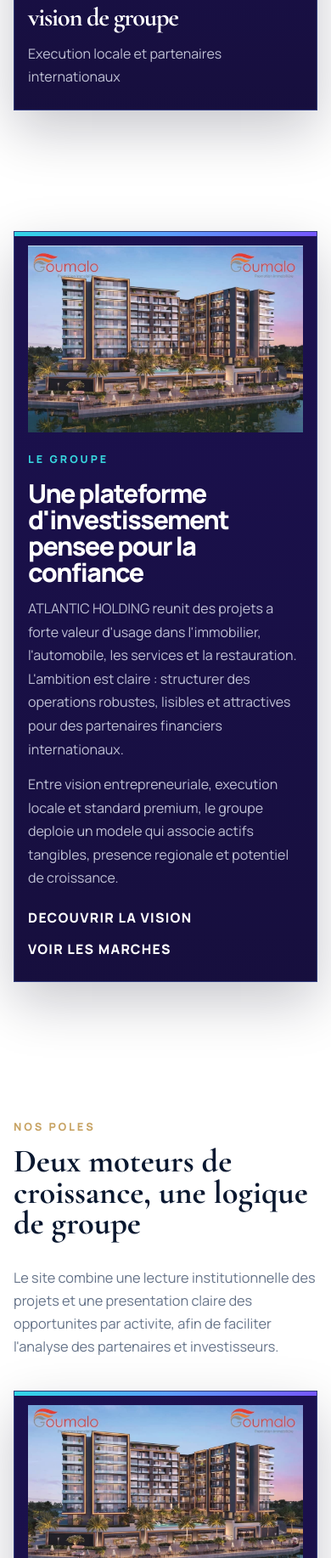
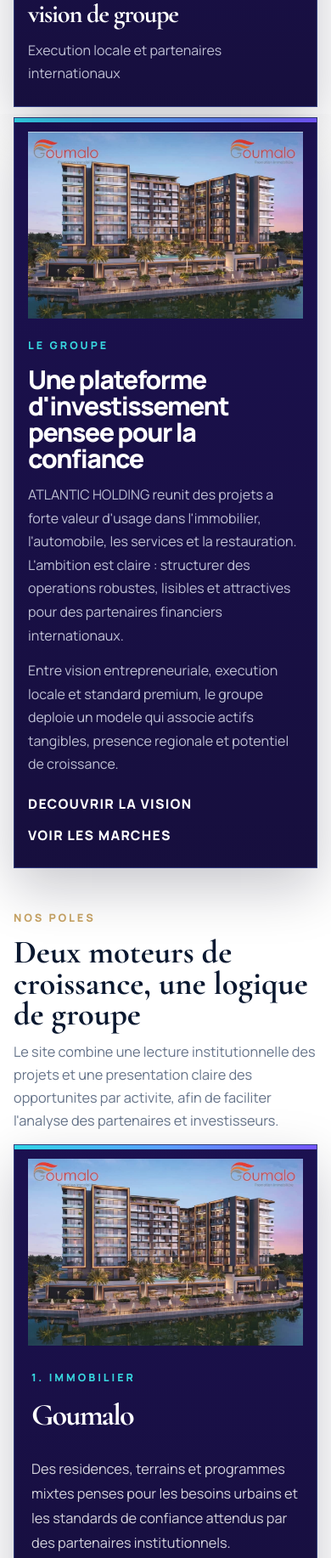
Before and after one commit to aronaeasyoil-bot/ATLANTIC-HOLDING, a website with bundled scripts: page index.html in a window 390 px wide. Shown: the part 2728-4562 px from the top of the page at 85% size. Built offline with nearby package versions, Linux system fonts and the light colour scheme; files whose address does not match are found by name.

Commit message:
Tighten mobile section spacing

```diff
--- a/assets/css/site.css
+++ b/assets/css/site.css
@@ -1528,11 +1528,16 @@ main {
   }
 
   .section {
-    padding: 80px 0;
+    padding: 54px 0;
   }
 
   .section--tight {
-    padding: 62px 0;
+    padding: 40px 0;
+  }
+
+  .section-head {
+    margin-bottom: 24px;
+    gap: 18px;
   }
 
   .stat-showcase {
@@ -1567,6 +1572,19 @@ main {
 @media (max-width: 560px) {
   :root {
     --header-height: 84px;
+  }
+
+  .section {
+    padding: 42px 0;
+  }
+
+  .section--tight {
+    padding: 30px 0;
+  }
+
+  .section-head {
+    margin-bottom: 18px;
+    gap: 14px;
   }
 
   .site-nav {
@@ -2135,10 +2153,31 @@ body[data-page="accueil"] .hero-video__dot--active {
   background: rgba(255, 255, 255, 0.92);
 }
 
-body[data-page="accueil"] .stat-showcase {
+body[data-page="accueil"] .section.section--tight.stat-showcase {
   margin-top: 0;
-  padding-top: 20px;
+  padding: 20px 0 18px;
   background: var(--white);
+}
+
+body[data-page="accueil"] .section {
+  padding: 58px 0;
+}
+
+body[data-page="accueil"] .section--tight {
+  padding: 40px 0;
+}
+
+body[data-page="accueil"] .section-head {
+  margin-bottom: 26px;
+  gap: 20px;
+}
+
+body[data-page="accueil"] main > .section + .section {
+  padding-top: 34px;
+}
+
+body[data-page="accueil"] main > .stat-showcase + .section {
+  padding-top: 12px;
 }
 
 .page-hero + .section {
@@ -2225,8 +2264,29 @@ body[data-page="accueil"].show-whatsapp .whatsapp-float {
     min-height: 100svh;
   }
 
-  body[data-page="accueil"] .stat-showcase {
-    padding-top: 16px;
+  body[data-page="accueil"] .section.section--tight.stat-showcase {
+    padding: 16px 0 12px;
+  }
+
+  body[data-page="accueil"] .section {
+    padding: 40px 0;
+  }
+
+  body[data-page="accueil"] .section--tight {
+    padding: 26px 0;
+  }
+
+  body[data-page="accueil"] .section-head {
+    margin-bottom: 18px;
+    gap: 14px;
+  }
+
+  body[data-page="accueil"] main > .section + .section {
+    padding-top: 24px;
+  }
+
+  body[data-page="accueil"] main > .stat-showcase + .section {
+    padding-top: 8px;
   }
 
   .page-hero + .section {
@@ -2274,6 +2334,31 @@ body[data-page="accueil"].show-whatsapp .whatsapp-float {
     font-size: 0.84rem;
   }
 
+  body[data-page="accueil"] .section.section--tight.stat-showcase {
+    padding: 12px 0 8px;
+  }
+
+  body[data-page="accueil"] .section {
+    padding: 30px 0;
+  }
+
+  body[data-page="accueil"] .section--tight {
+    padding: 20px 0;
+  }
+
+  body[data-page="accueil"] .section-head {
+    margin-bottom: 14px;
+    gap: 12px;
+  }
+
+  body[data-page="accueil"] main > .section + .section {
+    padding-top: 18px;
+  }
+
+  body[data-page="accueil"] main > .stat-showcase + .section {
+    padding-top: 4px;
+  }
+
   .page-hero + .section {
     padding-top: 36px;
   }
```
